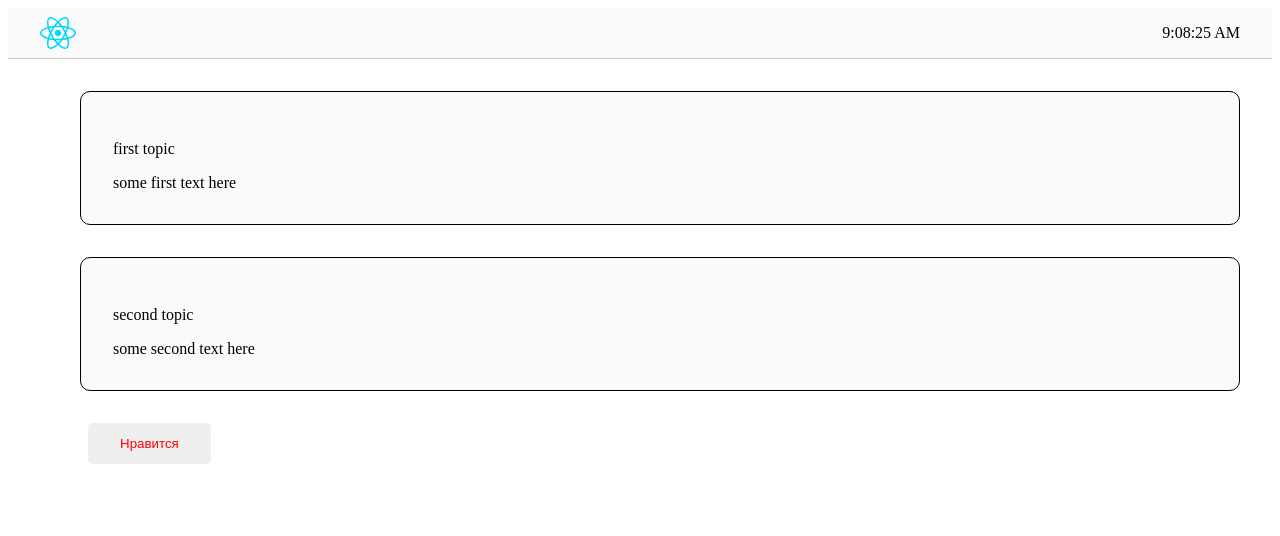
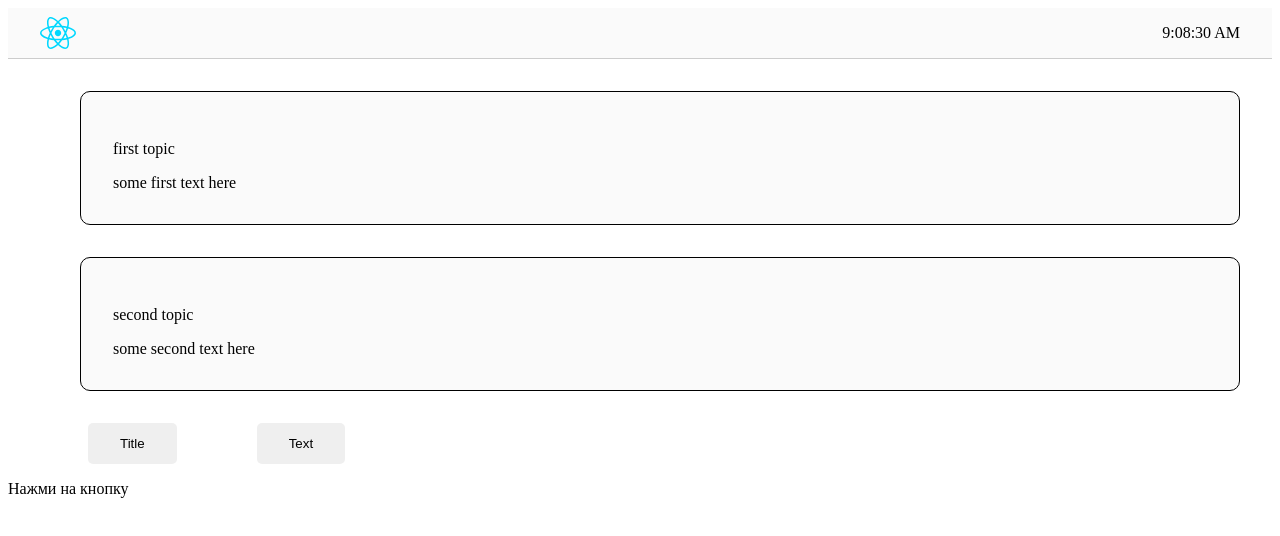
Before and after one commit to migel1976/react-todo, a React (Vite) app: page / in a window 1280 px wide. Shown: the top 536 px of the page. Built offline with nearby package versions, Linux system fonts and the light colour scheme.

Commit message:
продолжение работы с кнопкой

```diff
--- a/src/App.jsx
+++ b/src/App.jsx
@@ -1,11 +1,24 @@
 import Header from "./components/Header";
-import { todoList } from "./data";
+import { todoList, tabs } from "./data";
 import TodoList from "./components/TodoList";
 import Button from "./components/Button/Button";
+import { useState } from "react";
 
 function App(){
-  const btnClick=()=>{
-    alert('i\'am handle from App component')
+  const [contentType, setContentType]=useState(null);
+
+  console.log('app render')
+
+  const btnClick=(arg)=>{
+    typeof(arg)==='string'?setContentType(arg):setContentType('пустая кнопка')
+    console.log(contentType)
+  }
+
+  let tabContent=null
+  if(contentType){
+    tabContent=<h3 style={{color:'red', fontStyle:'italic'}}>{tabs[contentType]}</h3>
+  }else{
+    tabContent=<h1>нажми кнопку</h1>
   }
 
   return(
@@ -22,12 +35,30 @@ function App(){
         </section>
         <section>
           {/* <Button text='click me test'/> */}
-          <Button onClick={btnClick}>Нравится</Button>
+          {/* вызывается замыкание из обработчика  */}
+          <Button
+          isActive={contentType==='title'}
+          onClick={()=>btnClick('title')}>Title</Button>
+
+          <Button
+          isActive={contentType==='text'}
+          onClick={()=>btnClick('text')}>Text</Button>
+
+          {/* <Button onClick={btnClick}>Равнодушен</Button> */}
           {/* <Button>Не нравится</Button> */}
+        </section>
+        <section>
+          {/* {contentType ? <h1>{tabs[contentType]}</h1> : <h3>нажми на любую кнопку</h3>} */}
+
+          {!contentType && <p>Нажми на кнопку</p>}
+          {contentType && <p>{tabs[contentType]}</p>}
+
+          {/* <h1>{tabContent}</h1> */}
+
+          {/* {tabContent} */}
         </section>
       </main>
     </div>
   )
-
 }
 export default App;
--- a/src/components/Button/Button.css
+++ b/src/components/Button/Button.css
@@ -4,7 +4,6 @@
     border-radius: 5px;
     cursor: pointer;
     transition: all 0.3s ;
-    color:red;
     margin-left: 5rem;
 }
 
--- a/src/components/Button/Button.jsx
+++ b/src/components/Button/Button.jsx
@@ -1,17 +1,10 @@
 import './Button.css'
-export default function Button({children, onClick}){
-    // const handleBtn=()=>{
-    //     console.log('click me')
-    // }
-    // function handleMouseEnter(){
-    //     console.log('mouse enter')
-    // }
+export default function Button({children, onClick, isActive}){
+    let classes='button'
+    if(isActive) classes+=' active'
+
     return(
-        <button className='button' onClick={onClick}>{children}</button>
-        // <button className='button'
-        //  onClick={handleBtn}
-        //  onMouseEnter={handleMouseEnter}
-        //  onDoubleClick={()=>console.log('double click')}
-        // >{children}</button>
+        // <button className={isActive ? 'button active' : 'button'} onClick={onClick}>{children}</button>
+        <button className={classes} onClick={onClick}>{children}</button>
     )
 }
--- a/src/components/Header.jsx
+++ b/src/components/Header.jsx
@@ -1,14 +1,19 @@
 import logo from "../assets/react.svg"
+import { useState } from "react";
 
 function Header(){
-    const curTime=new Date();
-    console.log(curTime)
+    const [now, setNow]=useState(new Date())
+    // setTimeout(() => {
+    setInterval(()=>{
+       setNow(new Date())
+    }, 1000);
+    // console.log(curTime)
     return(
         <header>
             {/* Menu */}
             <img src={logo} alt='React logo'></img>
             <p>
-                {curTime.toLocaleTimeString()}
+                {now.toLocaleTimeString()}
             </p>
 
         </header>
--- a/src/data.js
+++ b/src/data.js
@@ -4,3 +4,5 @@ export const todoList=[
     {title:'third topic', text:'some third text here'},
     {title:'four topic', text:'some forth text here'},
 ]
+
+export const tabs={title:'TITLE', text:'TEXT here was be putten'}
```
